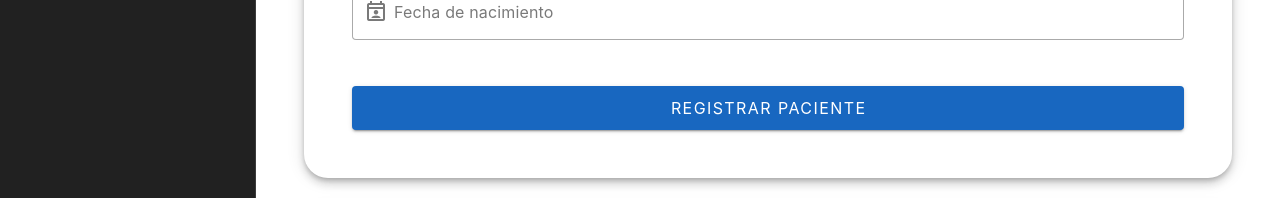
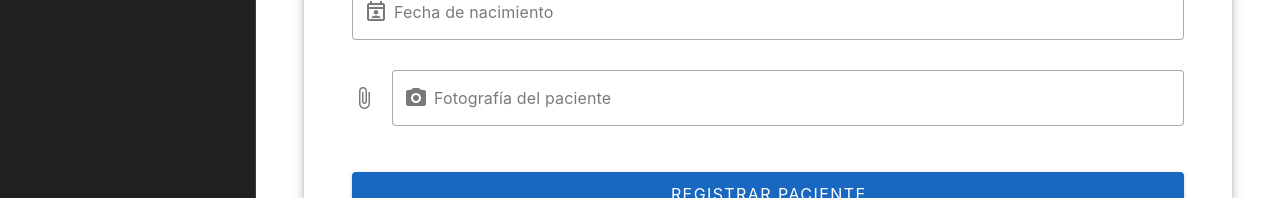
Before and after one commit to IronHack-2025/front-ironhealth, a Vue app: page /patients in a window 1280 px wide. Shown: the part 424-622 px from the top of the page. Built offline with nearby package versions, Linux system fonts and the light colour scheme; no server answers.

Commit message:
feat: add image upload functionality to patient form and display in patient list

```diff
--- a/package.json
+++ b/package.json
@@ -14,6 +14,8 @@
     "format": "prettier --write src/"
   },
   "dependencies": {
+    "@cloudinary/url-gen": "^1.22.0",
+    "@cloudinary/vue": "^1.13.3",
     "@fullcalendar/daygrid": "^6.1.19",
     "@fullcalendar/interaction": "^6.1.19",
     "@fullcalendar/list": "^6.1.19",
--- a/src/components/AddPatientForm.vue
+++ b/src/components/AddPatientForm.vue
@@ -59,6 +59,16 @@
                 variant="outlined"
                 class="mt-2"
               />
+
+              <v-file-input
+                v-model="form.image"
+                label="Fotografía del paciente"
+                prepend-inner-icon="mdi-camera"
+                accept="image/*"
+                variant="outlined"
+                class="mt-2"
+              />
+
               <v-btn
                 block
                 color="primary"
@@ -103,7 +113,7 @@ const rules = {
     const pattern = /^\+?\d{7,15}$/
     return pattern.test(value) || 'Número de teléfono inválido'
   },
-    acceptedLength: (value) => {
+  acceptedLength: (value) => {
     const lengthMax = 50
     const lengthMin = 3
     return (
@@ -119,6 +129,7 @@ const form = reactive({
   email: '',
   phone: '',
   birthDate: '',
+  image: null,
 })
 
 const alert = reactive({
@@ -142,6 +153,7 @@ const newPatient = async () => {
     email: form.email,
     phone: form.phone,
     birthDate: form.birthDate,
+    image: form.image,
   }
 
   try {
--- a/src/components/GenericList.vue
+++ b/src/components/GenericList.vue
@@ -36,6 +36,14 @@
             fixed-header
             height="500px"
           >
+           <!-- Slot para renderizar la imagen -->
+            <template v-slot:item.image="{ item }">
+              <v-avatar size="60">
+                <img v-if="item.image" :src="item.image" alt="Foto paciente" />
+                <v-icon v-else>mdi-account</v-icon>
+              </v-avatar>
+            </template>
+
           </v-data-table>
         </v-card>
       </v-col>
--- a/src/views/PatientsView.vue
+++ b/src/views/PatientsView.vue
@@ -27,6 +27,7 @@ const error = ref('')
 
 
 const headers = [
+  {title: 'Foto', key: 'image'},
   { title: 'Nombre', key: 'firstName' },
   { title: 'Apellidos', key: 'lastName' },
   { title: 'Email', key: 'email' },
```
Also changed, not shown: 1 other file (tests, documents, lock files or other folders).
